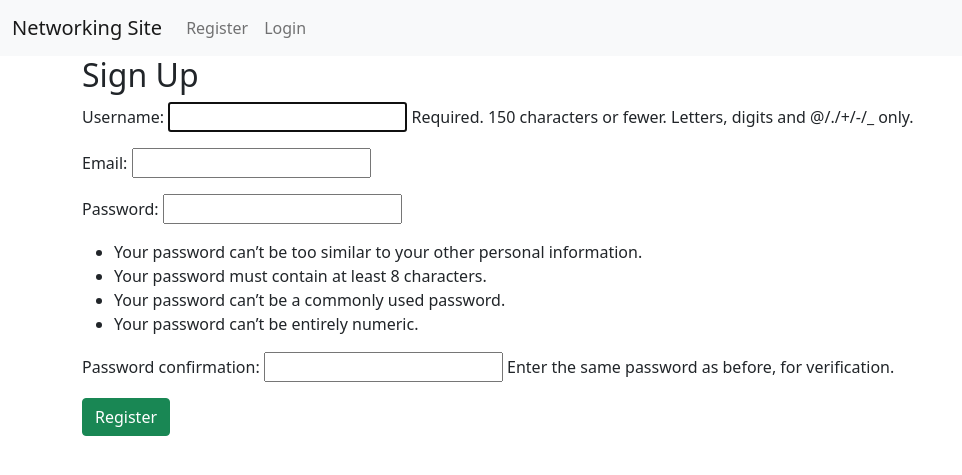
After one commit to kjwagner613/MyPlanForLife, a Django app: page /mylife/register/ in a window 1280 px wide. The commit adds this page. Shown: the top 475 px of the page, without its empty margins (0-962 px from the left). Run offline with Django 5.2, Linux system fonts and the light colour scheme.

Commit message:
functional user reg, securelogin-logout, postlogin redirect, navbar

```diff
--- a/myplanforlife/mylife/forms.py
+++ b/myplanforlife/mylife/forms.py
@@ -1,14 +1,13 @@
 from django import forms
 from .models import MyPlan
+from django.contrib.auth.models import User
+from django.contrib.auth.forms import UserCreationForm
 
 class MyPlanForm(forms.ModelForm):
     class Meta:
         model = MyPlan
         fields = '__all__'
 
-from django import forms
-from django.contrib.auth.models import User
-from django.contrib.auth.forms import UserCreationForm
 
 class UserRegisterForm(UserCreationForm):
     email = forms.EmailField()
--- a/myplanforlife/mylife/templates/base.html
+++ b/myplanforlife/mylife/templates/base.html
@@ -42,6 +42,9 @@
                     </li>
                     {% else %}
                     <li class="nav-item">
+                        <a class="nav-link" href="{% url 'register' %}">Register</a>
+                      </li>
+                    <li class="nav-item">
                         <a class="nav-link" href="{% url 'login' %}">Login</a>
                     </li>
                     {% endif %}
--- /dev/null
+++ b/myplanforlife/mylife/templates/registration/register.html
@@ -0,0 +1,10 @@
+{% extends 'base.html' %}
+
+{% block content %}
+  <h2>Sign Up</h2>
+  <form method="post">
+    {% csrf_token %}
+    {{ form.as_p }}
+    <button type="submit" class="btn btn-success">Register</button>
+  </form>
+{% endblock %}
--- a/myplanforlife/mylife/urls.py
+++ b/myplanforlife/mylife/urls.py
@@ -1,6 +1,8 @@
-from django.urls import path
+from django.urls import path, include
 from . import views
 from django.views.generic import TemplateView
+from django.contrib.auth import views as auth_views
+from django.contrib import admin  # Import the admin module
 from .views import (
     HomeView,
     MyPlanListView,
@@ -18,7 +20,10 @@ from django.contrib.auth import views as auth_views
 
 
 urlpatterns = [
-
+    path('accounts/login/', auth_views.LoginView.as_view(), name='login'),
+    path('admin/', admin.site.urls),
+    path('accounts/register/', register, name='register'),
+    path('accounts/', include('django.contrib.auth.urls')),  # Include Django's auth URLs
     path('', HomeView.as_view(), name='home'),
     path('register/', register, name='register'),
     path('myplans/', MyPlanListView.as_view(), name='myplan_list'),
--- a/myplanforlife/mylife/views.py
+++ b/myplanforlife/mylife/views.py
@@ -43,21 +43,18 @@ class MyPlanDeleteView(DeleteView):
     success_url = reverse_lazy('myplan_list')
 
 
+
 def register(request):
     if request.method == 'POST':
         form = UserRegisterForm(request.POST)
         if form.is_valid():
             form.save()
             username = form.cleaned_data.get('username')
-            # Consider adding a success message before redirecting
             messages.success(request, f'Account created for {username}! You can now log in.')
             return redirect('login')
-        else:
-            # Handling form errors
-            messages.error(request, 'Please correct the error below.')
     else:
         form = UserRegisterForm()
-    return render(request, 'users/register.html', {'form': form})
+    return render(request, 'registration/register.html', {'form': form})
 
 
 class MealListView(ListView):
--- a/myplanforlife/myplanforlife/settings.py
+++ b/myplanforlife/myplanforlife/settings.py
@@ -14,6 +14,7 @@ from pathlib import Path
 
 # Build paths inside the project like this: BASE_DIR / 'subdir'.
 BASE_DIR = Path(__file__).resolve().parent.parent
+LOGIN_REDIRECT_URL = '/'
 
 
 # Quick-start development settings - unsuitable for production
```
Also changed, not shown: myplanforlife/mylife/templates/registration/login.html (added, +10 -0 lines).
